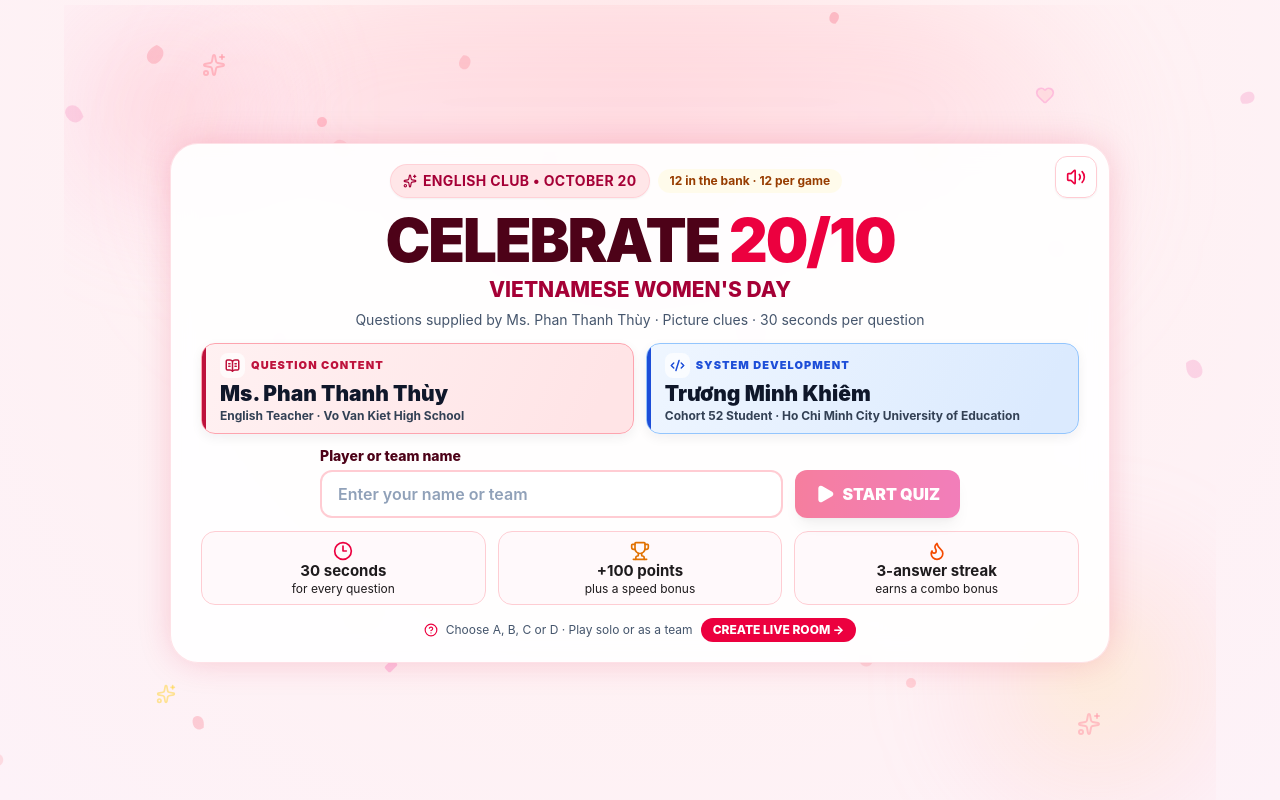
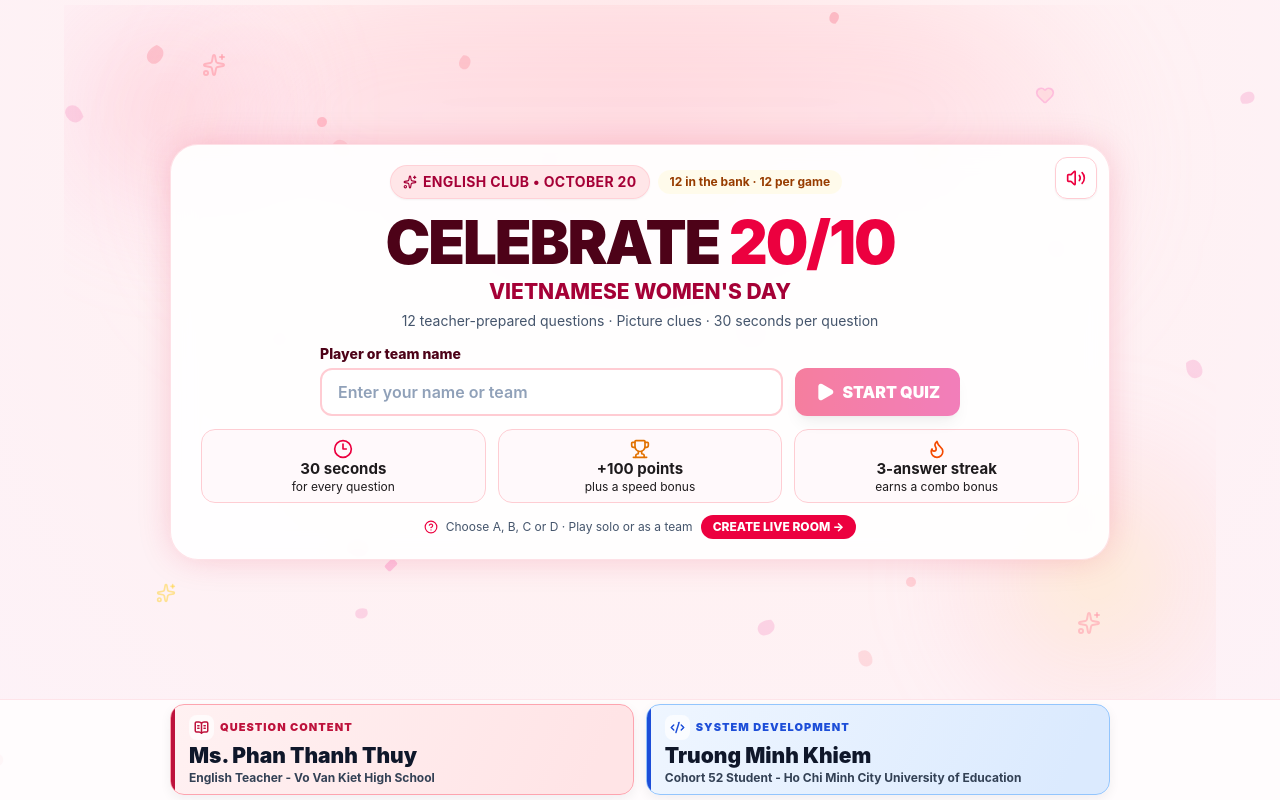
Before and after one commit to remyvnkhiemtruong/vui-cung-2010, a Next.js app: page / in a window 1280 px wide. Built offline with nearby package versions, Linux system fonts and the light colour scheme.

Commit message:
fix(ui): unaccented author names and credit cards anchored at bottom

```diff
--- a/src/app/globals.css
+++ b/src/app/globals.css
@@ -482,3 +482,46 @@ body { min-height:0; }
   .author-credits--compact .author-credit { min-height: 36px; }
   .author-credits--compact .author-credit-role { display: none; }
 }
+
+/* Landing-page author credits stay at the BOTTOM (outside the welcome card).
+   On short displays they compress without adding document scrolling. */
+.app-credit-footer .author-credits--feature {
+  width: min(100%, 940px);
+}
+.app-credit-footer .author-credits--feature .author-credit {
+  min-height: clamp(57px, 11dvh, 90px);
+}
+@media (max-height: 680px) {
+  .app-credit-footer .author-credits--feature .author-credit {
+    min-height: 57px;
+    padding: 5px 9px;
+    gap: 2px;
+  }
+  .app-credit-footer .author-credits--feature .author-credit-symbol {
+    height: 18px;
+    width: 18px;
+  }
+  .app-credit-footer .author-credits--feature .author-credit-symbol svg {
+    width: 12px;
+    height: 12px;
+  }
+  .app-credit-footer .author-credits--feature .author-credit-name {
+    font-size: clamp(12px, 2.25dvh, 17px);
+  }
+  .app-credit-footer .author-credits--feature .author-credit-role {
+    font-size: clamp(9px, 1.7dvh, 11px);
+  }
+}
+@media (max-height: 480px) {
+  .app-credit-footer .author-credits--feature .author-credit {
+    min-height: 43px;
+    padding: 3px 8px;
+    gap: 0;
+  }
+  .app-credit-footer .author-credits--feature .author-credit-symbol {
+    display: none;
+  }
+  .app-credit-footer .author-credits--feature .author-credit-role {
+    display: none;
+  }
+}
--- a/src/app/layout.tsx
+++ b/src/app/layout.tsx
@@ -2,17 +2,17 @@ import type { Metadata, Viewport } from "next";
 import "./globals.css";
 
 const title = "English Club Mini Game | Vietnamese Women's Day";
-const description = "12 English-language questions from Ms. Phan Thanh Thùy's Vietnamese Women's Day quiz, with a live game system developed by Truong Minh Khiem.";
+const description = "12 English-language questions from Ms. Phan Thanh Thuy's Vietnamese Women's Day quiz, with a live game system developed by Truong Minh Khiem.";
 
 export const metadata: Metadata = {
   title,
   description,
   keywords: ["Vietnamese Women's Day", "October 20", "20/10", "English Club", "Mini Game", "Vietnamese Women"],
-  authors: [{ name: "Phan Thanh Thùy" }, { name: "Trương Minh Khiêm" }],
-  creator: "Trương Minh Khiêm",
+  authors: [{ name: "Phan Thanh Thuy" }, { name: "Truong Minh Khiem" }],
+  creator: "Truong Minh Khiem",
   other: {
-    "question-author": "Ms. Phan Thanh Thùy, English Teacher, Vo Van Kiet High School",
-    "system-developer": "Trương Minh Khiêm, Cohort 52 Student, Ho Chi Minh City University of Education"
+    "question-author": "Ms. Phan Thanh Thuy, English Teacher, Vo Van Kiet High School",
+    "system-developer": "Truong Minh Khiem, Cohort 52 Student, Ho Chi Minh City University of Education"
   },
   openGraph: {
     title,
--- a/src/app/page.tsx
+++ b/src/app/page.tsx
@@ -68,11 +68,9 @@ export default function QuizApp() {
           )}
         </div>
 
-        {screen !== 'start' && (
-          <footer className="app-footer app-credit-footer" aria-label="Website credits">
-            <AuthorCredits variant="compact" />
-          </footer>
-        )}
+        <footer className="app-footer app-credit-footer" aria-label="Website credits">
+          <AuthorCredits variant={screen === 'start' ? 'feature' : 'compact'} />
+        </footer>
       </div>
     </main>
   );
--- a/src/components/common/AuthorCredits.tsx
+++ b/src/components/common/AuthorCredits.tsx
@@ -13,16 +13,16 @@ export default function AuthorCredits({ variant = 'compact' }: AuthorCreditsProp
           <span className="author-credit-symbol" aria-hidden="true"><BookOpenText size={15} strokeWidth={2.4} /></span>
           <span className="author-credit-label">QUESTION CONTENT</span>
         </div>
-        <strong className="author-credit-name">Ms. Phan Thanh Thùy</strong>
-        <span className="author-credit-role">English Teacher · Vo Van Kiet High School</span>
+        <strong className="author-credit-name">Ms. Phan Thanh Thuy</strong>
+        <span className="author-credit-role">English Teacher - Vo Van Kiet High School</span>
       </article>
       <article className="author-credit author-credit--system">
         <div className="author-credit-heading">
           <span className="author-credit-symbol" aria-hidden="true"><Code2 size={15} strokeWidth={2.4} /></span>
           <span className="author-credit-label">SYSTEM DEVELOPMENT</span>
         </div>
-        <strong className="author-credit-name">Trương Minh Khiêm</strong>
-        <span className="author-credit-role">Cohort 52 Student · Ho Chi Minh City University of Education</span>
+        <strong className="author-credit-name">Truong Minh Khiem</strong>
+        <span className="author-credit-role">Cohort 52 Student - Ho Chi Minh City University of Education</span>
       </article>
     </section>
   );
--- a/src/components/game/HomeScreen.tsx
+++ b/src/components/game/HomeScreen.tsx
@@ -7,7 +7,6 @@ import { Card } from '@/components/ui/Card';
 import { Badge } from '@/components/ui/Badge';
 import { StageDecorations } from '@/components/decorations/StageDecorations';
 import SoundToggle from '@/components/common/SoundToggle';
-import AuthorCredits from '@/components/common/AuthorCredits';
 import { HighScoreRecord } from '@/types/quiz';
 import { QUESTION_TIME_LIMIT } from '@/utils/gameEngine';
 
@@ -65,11 +64,9 @@ export default function HomeScreen({
             VIETNAMESE WOMEN&apos;S DAY
           </p>
           <p className="mt-1 text-[11px] sm:text-sm text-slate-600">
-            Questions supplied by Ms. Phan Thanh Thùy · Picture clues · 30 seconds per question
+            12 teacher-prepared questions · Picture clues · 30 seconds per question
           </p>
         </div>
-
-        <AuthorCredits variant="feature" />
 
         <form onSubmit={submit} className="home-form" noValidate>
           <label htmlFor="playerNameInput" className="mb-1 block text-xs sm:text-sm font-extrabold text-rose-950">
```
Also changed, not shown: 1 other file (tests, documents, lock files or other folders).
